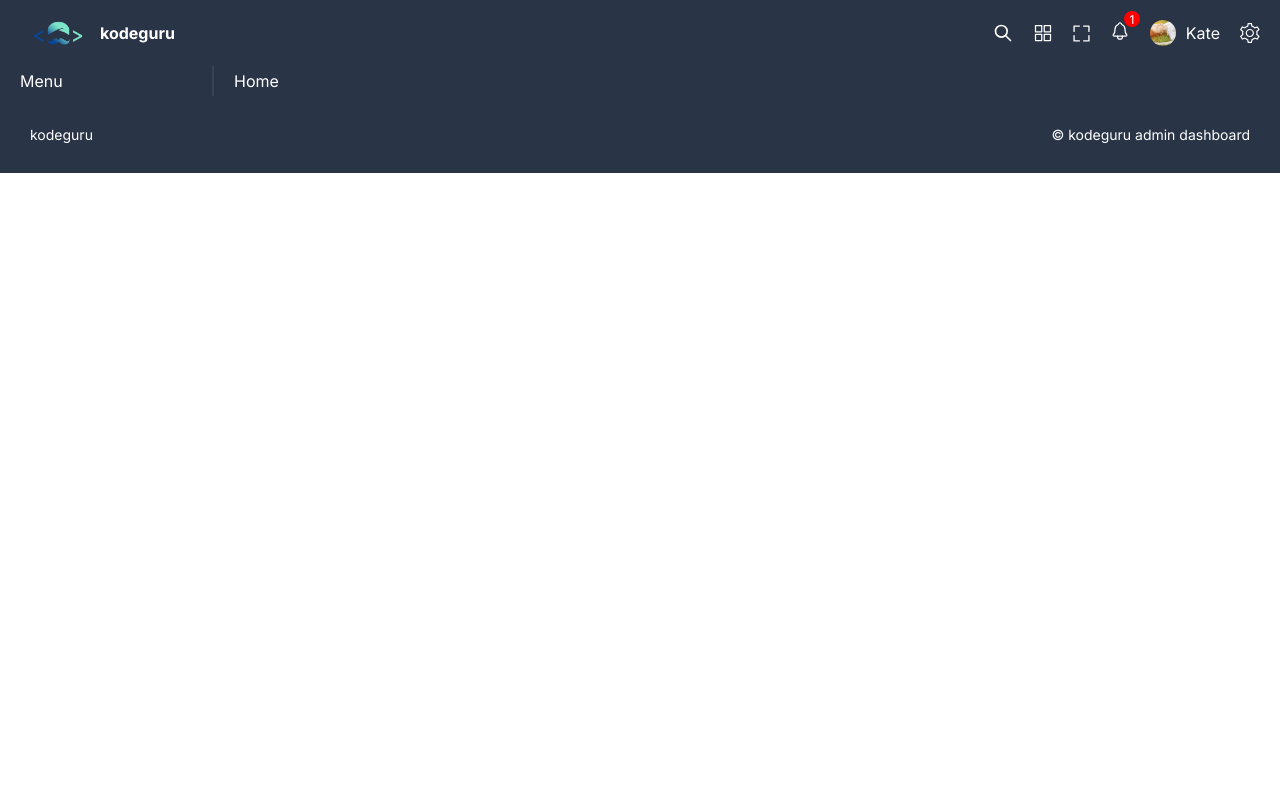
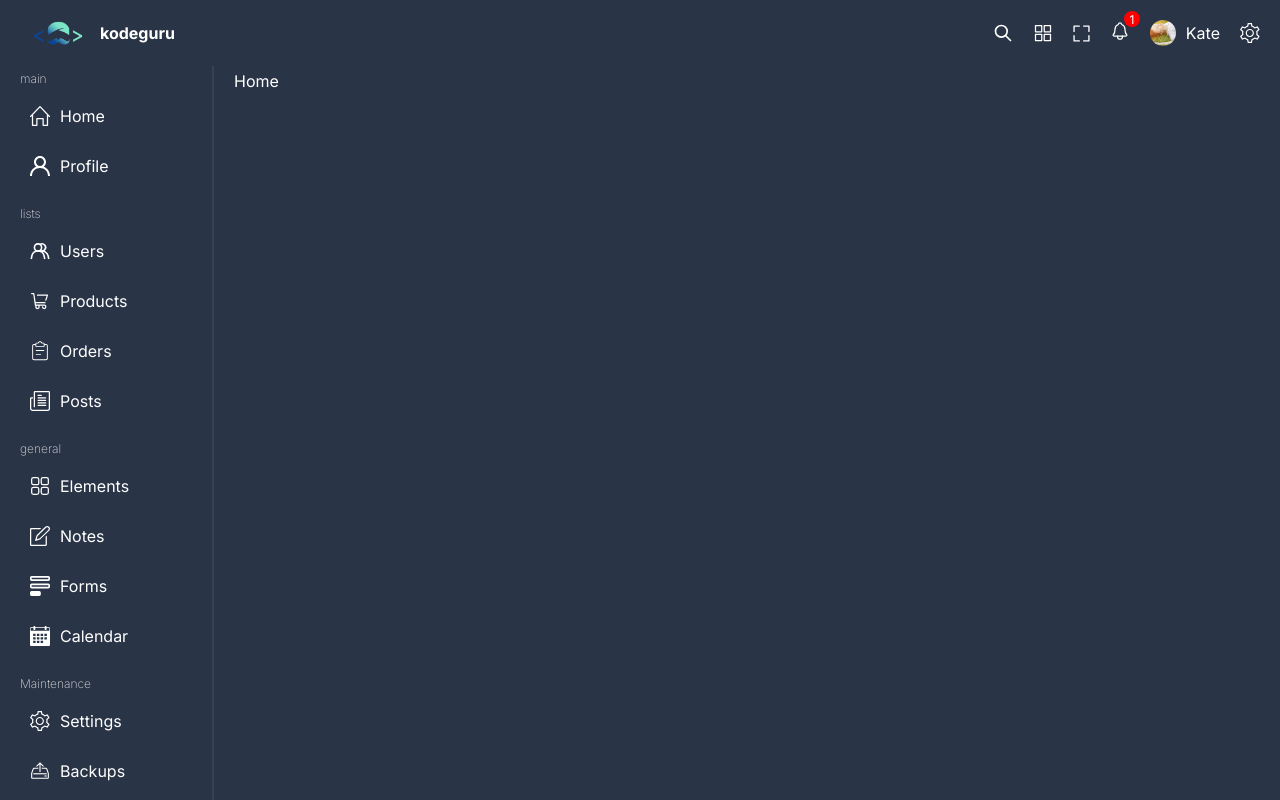
Before and after one commit to Erhahon-Imafidon/dynamic-dashboard, a React (Vite) app: page / in a window 1280 px wide. Shown: the top 800 px of the page. Built offline with nearby package versions, Linux system fonts and the light colour scheme.

Commit message:
Added the sidebar menu Icons

```diff
--- a/src/assets/icons/index.tsx
+++ b/src/assets/icons/index.tsx
@@ -3,5 +3,37 @@ import App from './app.svg';
 import Expand from './expand.svg';
 import Notification from './notifications.svg';
 import Settings from './setting.svg';
+import Home from './home.svg';
+import Profile from './profile.svg';
+import Users from './user.svg';
+import Products from './product.svg';
+import Orders from './order.svg';
+import Posts from './post2.svg';
+import Element from './element.svg';
+import Note from './note.svg';
+import Forms from './form.svg';
+import Calendar from './calendar.svg';
+import Backups from './backup.svg';
+import Charts from './chart.svg';
+import Logs from './log.svg';
 
-export { Search, Expand, Settings, App, Notification };
+export {
+    Search,
+    Expand,
+    Settings,
+    App,
+    Notification,
+    Home,
+    Profile,
+    Users,
+    Products,
+    Posts,
+    Orders,
+    Element,
+    Note,
+    Forms,
+    Calendar,
+    Backups,
+    Charts,
+    Logs,
+};
--- a/src/components/menu/Menu.tsx
+++ b/src/components/menu/Menu.tsx
@@ -1,5 +1,23 @@
+import { Link } from 'react-router-dom';
+import './menu.scss';
+import { menu } from '../../data.ts';
+
 const Menu = () => {
-    return <div>Menu</div>;
+    return (
+        <section className="menu">
+            {menu.map((item) => (
+                <div className="item" key={item.id}>
+                    <p className="title">{item.title}</p>
+                    {item.listItems.map((list) => (
+                        <Link className="listItem" to={list.url} key={list.id}>
+                            <img src={list.icon} alt="home-icon" />
+                            <span className="listItemTitle">{list.title}</span>
+                        </Link>
+                    ))}
+                </div>
+            ))}
+        </section>
+    );
 };
 
 export default Menu;
--- /dev/null
+++ b/src/components/menu/menu.scss
@@ -0,0 +1,33 @@
+@import '../../styles/variables.scss';
+
+.menu {
+
+
+  .item {
+    display: flex;
+    flex-direction: column;
+    gap: 10px;
+    margin-bottom: 20px;
+  }
+
+  .title {
+    font-size: 12px;
+    font-weight: 200;
+    color: $soft-color;
+  }
+
+  .listItem {
+    display: flex;
+    align-items: center;
+    gap: 10px;
+    padding: 10px;
+    transition: padding 0.3s ease-in-out;
+    border-radius: 5px;
+
+    &:hover {
+      background-color: $soft-bg;
+    }
+  }
+
+
+}
--- /dev/null
+++ b/src/data.ts
@@ -0,0 +1,137 @@
+import {
+    Home,
+    Products,
+    Profile,
+    Users,
+    Orders,
+    Posts,
+    Element,
+    Note,
+    Forms,
+    Calendar,
+    Backups,
+    Charts,
+    Logs,
+    Settings,
+} from './assets/icons/index.tsx';
+
+export const menu = [
+    {
+        id: 1,
+        title: 'main',
+        listItems: [
+            {
+                id: 1,
+                title: 'Home',
+                url: '/',
+                icon: Home,
+            },
+            {
+                id: 2,
+                title: 'Profile',
+                url: '/users/1',
+                icon: Profile,
+            },
+        ],
+    },
+
+    {
+        id: 2,
+        title: 'lists',
+        listItems: [
+            {
+                id: 1,
+                title: 'Users',
+                url: '/users',
+                icon: Users,
+            },
+            {
+                id: 2,
+                title: 'Products',
+                url: '/products',
+                icon: Products,
+            },
+            {
+                id: 3,
+                title: 'Orders',
+                url: '/orders',
+                icon: Orders,
+            },
+            {
+                id: 4,
+                title: 'Posts',
+                url: '/posts',
+                icon: Posts,
+            },
+        ],
+    },
+
+    {
+        id: 3,
+        title: 'general',
+        listItems: [
+            {
+                id: 1,
+                title: 'Elements',
+                url: '/',
+                icon: Element,
+            },
+            {
+                id: 2,
+                title: 'Notes',
+                url: '/',
+                icon: Note,
+            },
+            {
+                id: 3,
+                title: 'Forms',
+                url: '/',
+                icon: Forms,
+            },
+            {
+                id: 4,
+                title: 'Calendar',
+                url: '/',
+                icon: Calendar,
+            },
+        ],
+    },
+
+    {
+        id: 4,
+        title: 'Maintenance',
+        listItems: [
+            {
+                id: 1,
+                title: 'Settings',
+                url: '/',
+                icon: Settings,
+            },
+            {
+                id: 2,
+                title: 'Backups',
+                url: '/',
+                icon: Backups,
+            },
+        ],
+    },
+
+    {
+        id: 5,
+        title: 'analytics',
+        listItems: [
+            {
+                id: 1,
+                title: 'Charts',
+                url: '/',
+                icon: Charts,
+            },
+            {
+                id: 2,
+                title: 'Logs',
+                url: '/',
+                icon: Logs,
+            },
+        ],
+    },
+];
```
